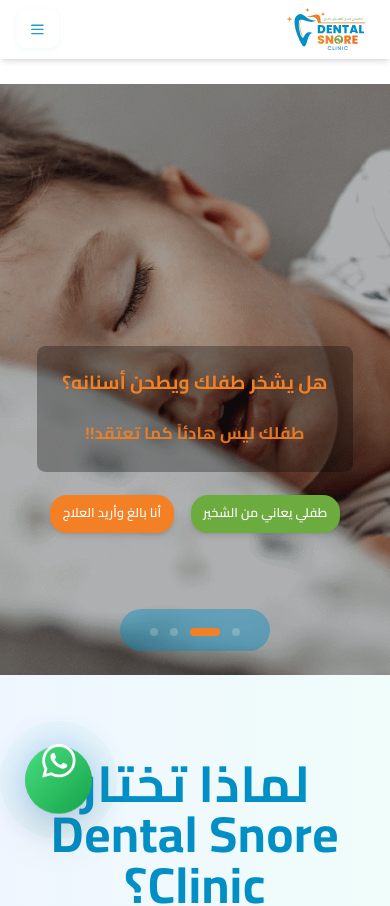
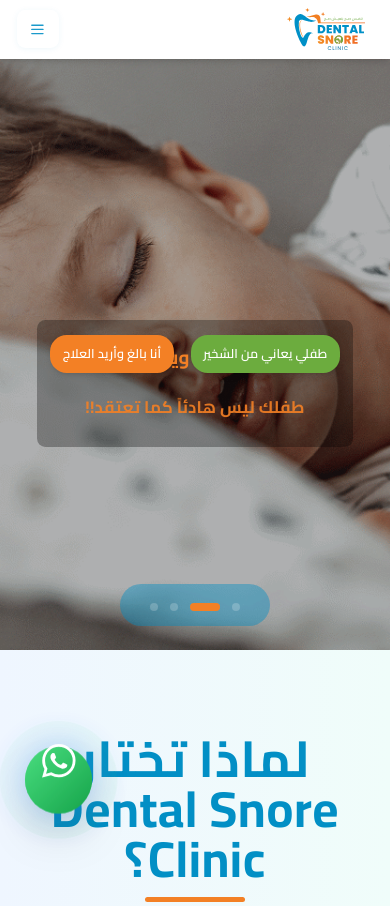
Before and after one commit to tsalaht/dentalsnoreclinic, a Next.js app: page / in a window 390 px wide. Shown: the top 906 px of the page. Built offline with nearby package versions, Linux system fonts and the light colour scheme; grey boxes are pictures that could not be loaded.

Commit message:
edit padding in main page

```diff
--- a/app/page.tsx
+++ b/app/page.tsx
@@ -160,7 +160,7 @@ export default function ArabicSnoringClinic() {
           </Swiper>
         </div>
 
-        <div className="flex flex-row gap-4 justify-center items-center max-w-lg mx-auto z-10 md:mt-52 mt-64">
+        <div className="flex flex-row gap-4 justify-center items-center max-w-lg mx-auto z-10 md:mt-52 ">
           <Link href="/children" className="w-full sm:w-auto">
             <Button
               size={"sm"}
--- a/components/PageLayout.tsx
+++ b/components/PageLayout.tsx
@@ -11,14 +11,13 @@ export default function PageLayout({ children }: PageLayoutProps) {
   useEffect(() => {
     document.title = "الرئيسيه - عيادة الشخير واضطراب التنفس أثناء النوم";
   }, []);
-
   return (
     <div className="min-h-screen bg-white" dir="rtl">
       {/* Navigation */}
       <Navbar />
 
       {/* Main Content with top padding for fixed navbar */}
-      <div className="pt-20">{children}</div>
+      <div className="pt-14 lg:pt-16">{children}</div>
     </div>
   );
 }
```
